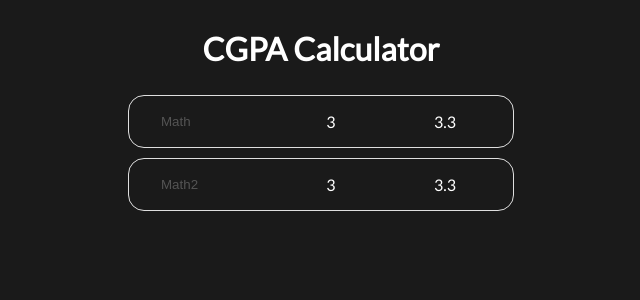
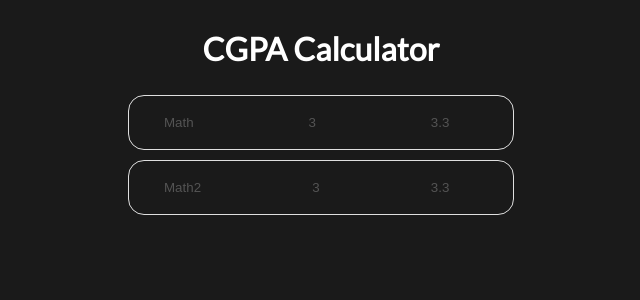
Before and after one commit to JeelRajodiya/CGPA-calc, a React (Vite) app: page / in a window 1280 px wide. Shown: the top 300 px of the page, without its empty margins (319-959 px from the left). Built offline with nearby package versions, Linux system fonts and the light colour scheme.

Commit message:
improvement

```diff
--- a/src/components/Subject/Subject.css
+++ b/src/components/Subject/Subject.css
@@ -35,7 +35,7 @@
 .field {
 	background-color: transparent;
 	border: none;
-	width: 5em;
-	padding: 0;
+	padding: 3px;
 	margin: 0;
+	outline-color: rgba(0, 0, 0, 0.174);
 }
--- a/src/components/Subject/Subject.tsx
+++ b/src/components/Subject/Subject.tsx
@@ -9,34 +9,47 @@ type SubjectProps = {
 };
 
 type SubjectEntryProps = {
-	name: string;
+	field: string | number;
+	setField: React.Dispatch<React.SetStateAction<any>>;
 	isFieldDisabled: boolean;
 	setIsFieldDisabled: React.Dispatch<React.SetStateAction<boolean>>;
-	icon: string;
 };
 function SubjectEntry({
-	name: field,
+	field: field,
+	setField: setField,
 	isFieldDisabled: isFieldEditable,
-	setIsFieldDisabled: setIsFieldEditable,
-	icon,
+	setIsFieldDisabled: setIsFieldDisabled,
 }: SubjectEntryProps) {
 	const fieldRef = React.useRef<HTMLInputElement>(null);
+	const handleClick = () => {
+		setIsFieldDisabled((e) => !e);
+		setTimeout(
+			() => (fieldRef.current ? fieldRef.current.focus() : null),
+			0
+		);
+	};
+	React.useEffect(() => {
+		if (fieldRef.current) {
+			const width = fieldRef.current.value.length;
+			console.log(width);
+			fieldRef.current.style.width = `${Math.min(width, 15)}ch`;
+		}
+	}, [field]);
+	const handleFocusLose = () => {
+		setIsFieldDisabled((e) => !e);
+	};
 	return (
-		<span className="subject-entry">
+		<span className="subject-entry" onBlur={handleFocusLose}>
 			<input
 				className="field"
 				disabled={isFieldEditable}
 				value={field}
 				ref={fieldRef}
+				onChange={(e) => setField(e.target.value)}
 			></input>
 			<img
-				src={icon}
-				onClick={() => {
-					setIsFieldEditable((e) => !e);
-					if (fieldRef.current) {
-						fieldRef.current.focus();
-					}
-				}}
+				src={EditIcon}
+				onClick={handleClick}
 				className="edit-icon"
 				alt="edit icon"
 			/>
@@ -57,30 +70,28 @@ export default function Subject(props: SubjectProps) {
 		<div className="subject">
 			<SubjectEntry
 				{...{
-					name,
+					field: name,
+					setField: setName,
 					isFieldDisabled: isNameDisabled,
 					setIsFieldDisabled: setIsNameDisabled,
-					icon: EditIcon,
 				}}
 			/>
-			<span className="subject-entry">
-				<div
-					className="subject-credit"
-					contentEditable={isCreditDisabled}
-				>
-					{credit}
-				</div>
-				<img src={EditIcon} className="edit-icon" alt="My Icon" />
-			</span>
-			<span className="subject-entry">
-				<div
-					className="subject-grade"
-					contentEditable={isGradeDisabled}
-				>
-					{grade}
-				</div>
-				<img src={EditIcon} className="edit-icon" alt="My Icon" />
-			</span>
+			<SubjectEntry
+				{...{
+					field: credit,
+					setField: setCredit,
+					isFieldDisabled: isCreditDisabled,
+					setIsFieldDisabled: setIsCreditDisabled,
+				}}
+			/>
+			<SubjectEntry
+				{...{
+					field: grade,
+					setField: setGrade,
+					isFieldDisabled: isGradeDisabled,
+					setIsFieldDisabled: setIsGradeDisabled,
+				}}
+			/>
 		</div>
 	);
 }
```
